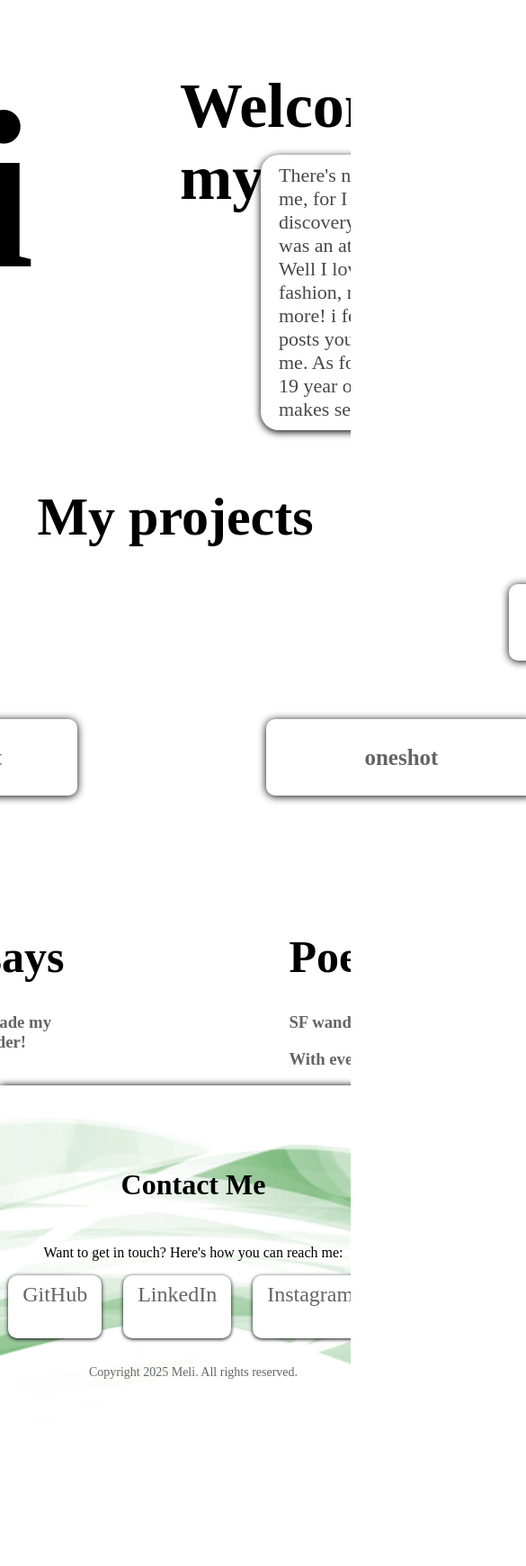
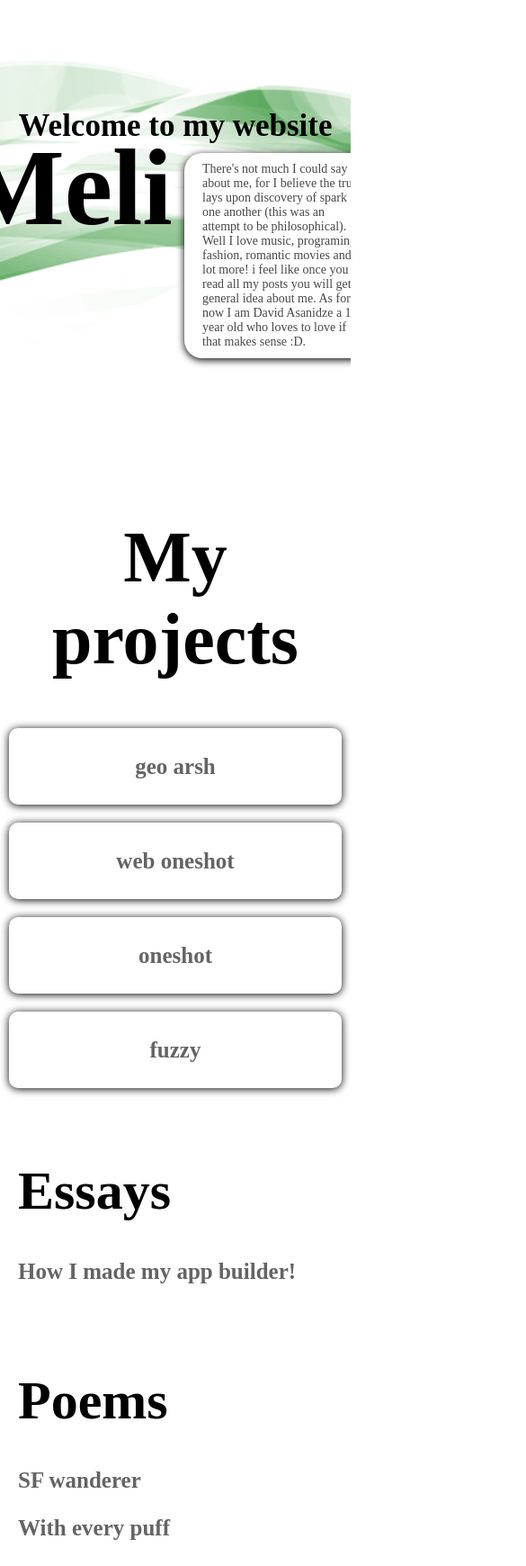
Before and after one commit to unseenmeli/meli.sh, a plain HTML site: page index.html in a window 390 px wide. Shown: the top 1740 px of the page at 90% size, 585 px wide, since content can reach past the window. Before the commit the page ends 1587 px from the top, so only its background shows below. Drawn offline with Linux system fonts and the light colour scheme.

Commit message:
added responsive

```diff
--- a/index.html
+++ b/index.html
@@ -2,6 +2,7 @@
 <html>
   <head>
     <title>Meli's Website</title>
+    <meta name="viewport" content="width=device-width, initial-scale=1.0">
     <link rel="stylesheet" type="text/css" href="style.css" />
   </head>
   <body>
--- a/style.css
+++ b/style.css
@@ -10,6 +10,14 @@ body {
 body {
   display: flex;
   flex-direction: column;
+}
+
+.post-header {
+  padding-left: 20px;
+}
+
+.post-header h2 {
+  font-size: 30px;
 }
 
 .intro {
@@ -263,4 +271,170 @@ a:hover {
 }
 
 @media (max-width: 480px) {
+  /* Prevent horizontal scrolling */
+  html,
+  body {
+    overflow-x: hidden;
+    max-width: 100%;
+  }
+
+  * {
+    max-width: 100vw;
+  }
+
+  .intro h1 {
+    font-size: 120px;
+    transform: translateX(-120px) translateY(60px);
+    position: absolute;
+    text-align: center;
+  }
+
+  .intro h2 {
+    font-size: 35px;
+    transform: translateX(0px) translateY(100px);
+    position: absolute;
+    text-align: center;
+    margin-top: 20px;
+  }
+
+  .intro p {
+    font-size: 14px;
+    transform: translateX(120px) translateY(150px);
+    position: absolute;
+    margin: 20px 10px;
+    max-width: 180px;
+  }
+
+  .image-index {
+    transform: translateY(-600px) translateX(0);
+    position: absolute;
+    width: 200%;
+    height: 1500px;
+    object-fit: cover;
+  }
+
+  /* Projects section */
+  .my-stuff {
+    height: auto;
+    padding: 20px 10px;
+  }
+
+  .inline-stuff h1 {
+    font-size: 80px;
+    text-align: center;
+  }
+
+  .inline-stuff div {
+    position: relative;
+    transform: none;
+    display: flex;
+    flex-direction: column;
+    gap: 20px;
+    margin-top: 20px;
+  }
+
+  .inline-stuff h4 {
+    width: 100%;
+    max-width: 400px;
+    margin: 0 auto;
+  }
+
+  #middle1,
+  #middle2 {
+    transform: none;
+  }
+
+  /* Hide project descriptions on mobile */
+  #p-for-geo,
+  #p-for-weboneshot,
+  #p-for-oneshot,
+  #p-for-fuzzy {
+    display: none;
+  }
+
+  /* Text sections */
+  .sizecomp {
+    flex-direction: column;
+    gap: 30px;
+    padding: 20px;
+  }
+
+  .sizecomp h1 {
+    font-size: 60px;
+  }
+
+  .sizecomp h3 {
+    font-size: 25px;
+  }
+
+  /* Contact section */
+
+  .contact h3 {
+    padding-right: 40px;
+    font-size: 24px;
+  }
+
+  .links {
+    padding-right: 70px;
+    flex-direction: column;
+    gap: 12px;
+    width: 100%;
+    max-width: 300px;
+  }
+
+  .links a {
+    font-size: 18px;
+    text-align: center;
+    width: 100%;
+  }
+
+  /* Remove hover animations on mobile */
+  #geoarsh:hover,
+  #weboneshot:hover,
+  #oneshot:hover,
+  #fuzzy:hover {
+    animation: none;
+  }
+
+  /* Post/Blog page styles */
+  .post-div {
+    padding: 10px;
+  }
+
+  .post-main {
+    width: 95%;
+    padding: 0 30px;
+  }
+
+  .post-main h1 {
+    font-size: 60px;
+    line-height: 1.3;
+    margin-bottom: 15px;
+  }
+
+  .post-main h6 {
+    font-size: 16px;
+    margin-bottom: 20px;
+  }
+
+  .post-main p {
+    font-size: 20px;
+    line-height: 1.6;
+    margin-bottom: 15px;
+  }
+
+  .post-main img {
+    width: 300px !important;
+    height: auto;
+    margin: 20px 0;
+  }
+
+  .post-main div {
+    padding: 10px;
+    margin: 15px 0;
+  }
+
+  .post-main a {
+    word-break: break-word;
+  }
 }
```
Also changed, not shown: poems/poem1.html (+2 -1 lines), poems/poem2.html (+2 -1 lines), posts/post1.html (+2 -1 lines).
